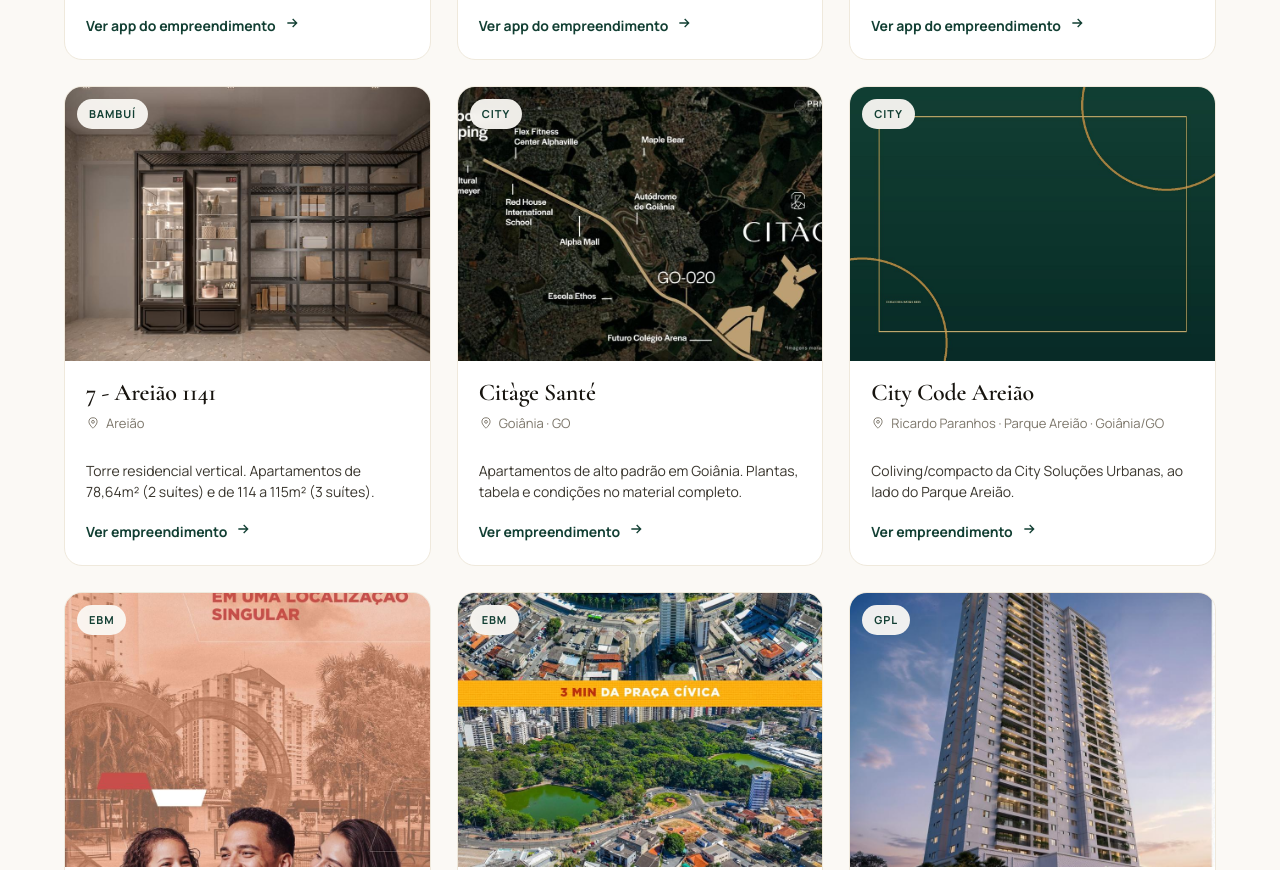
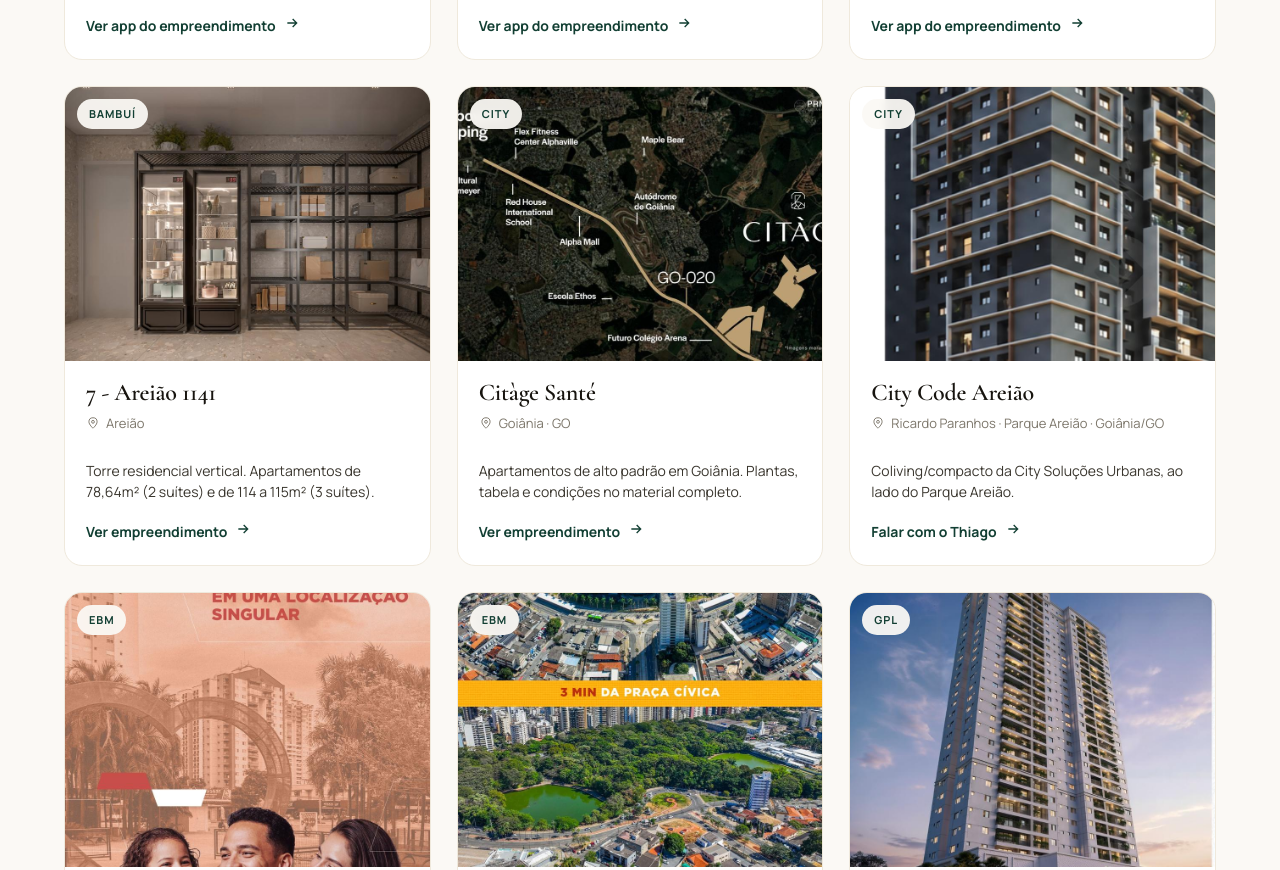
Before and after one commit to thiagoliveiraadv-dev/thiagoliveiraadv-dev.github.io, a plain HTML site: page index.html in a window 1280 px wide. Shown: the part 1958-2828 px from the top of the page. Drawn offline with nearby package versions, Linux system fonts and the light colour scheme.

Commit message:
Corrige imagens dos cards: placeholder sem _ (Jekyll ignorava) e foto do City Code; card do City Code apontava para a landing do Rota Panorama
Co-Authored-By: Claude Opus 5.5 <noreply@anthropic.com>

```diff
--- a/index.html
+++ b/index.html
@@ -310,13 +310,13 @@ h1,h2,h3{font-family:var(--serif);font-weight:600;line-height:1.04;letter-spacin
         </div>
       </article>
       <article class="card reveal" data-cat="Apartamentos">
-        <a class="card-a" href="https://thiagoliveiraadv-dev.github.io/rota-panorama/" target="_blank" rel="noopener" aria-label="City Code Areião"></a>
-        <div class="card-img"><img loading="lazy" src="assets/thumbs/_placeholder.jpg" alt="City Code Areião"><span class="card-badge">CITY</span></div>
+        <a class="card-a" href="https://wa.me/5562982709212?text=Ol%C3%A1%2C%20Thiago%21%20Quero%20saber%20mais%20sobre%20o%20empreendimento%20City%20Code%20Arei%C3%A3o." target="_blank" rel="noopener" aria-label="City Code Areião"></a>
+        <div class="card-img"><img loading="lazy" src="assets/thumbs/city-code.jpg" alt="City Code Areião"><span class="card-badge">CITY</span></div>
         <div class="card-body">
           <h3>City Code Areião</h3>
           <div class="card-loc"><svg viewBox="0 0 24 24" fill="none" stroke="currentColor" stroke-width="1.6" width="14" height="14"><path d="M12 21s-7-6.3-7-11a7 7 0 0 1 14 0c0 4.7-7 11-7 11Z"/><circle cx="12" cy="10" r="2.4"/></svg> Ricardo Paranhos · Parque Areião · Goiânia/GO</div>
           <p class="card-teaser">Coliving/compacto da City Soluções Urbanas, ao lado do Parque Areião.</p>
-          <span class="card-link">Ver empreendimento <span class="arw"><svg viewBox="0 0 24 24" fill="none" stroke="currentColor" stroke-width="2" width="16" height="16"><path d="M5 12h14M13 6l6 6-6 6"/></svg></span></span>
+          <span class="card-link">Falar com o Thiago <span class="arw"><svg viewBox="0 0 24 24" fill="none" stroke="currentColor" stroke-width="2" width="16" height="16"><path d="M5 12h14M13 6l6 6-6 6"/></svg></span></span>
         </div>
       </article>
       <article class="card reveal" data-cat="Apartamentos">
@@ -361,7 +361,7 @@ h1,h2,h3{font-family:var(--serif);font-weight:600;line-height:1.04;letter-spacin
       </article>
       <article class="card reveal" data-cat="Casas &amp; Condomínios">
         <a class="card-a" href="https://thiagoliveiraadv-dev.github.io/surya-by-palme/" target="_blank" rel="noopener" aria-label="Surya By Palme - Lançamento"></a>
-        <div class="card-img"><img loading="lazy" src="assets/thumbs/_placeholder.jpg" alt="Surya By Palme - Lançamento"><span class="card-badge">PALME</span></div>
+        <div class="card-img"><img loading="lazy" src="assets/thumbs/placeholder.jpg" alt="Surya By Palme - Lançamento"><span class="card-badge">PALME</span></div>
         <div class="card-body">
           <h3>Surya By Palme - Lançamento</h3>
           <div class="card-loc"><svg viewBox="0 0 24 24" fill="none" stroke="currentColor" stroke-width="1.6" width="14" height="14"><path d="M12 21s-7-6.3-7-11a7 7 0 0 1 14 0c0 4.7-7 11-7 11Z"/><circle cx="12" cy="10" r="2.4"/></svg> -</div>
@@ -511,7 +511,7 @@ h1,h2,h3{font-family:var(--serif);font-weight:600;line-height:1.04;letter-spacin
       </article>
       <article class="card reveal" data-cat="Apartamentos">
         <a class="card-a" href="https://wa.me/5562982709212?text=Ol%C3%A1%2C%20Thiago%21%20Quero%20saber%20mais%20sobre%20o%20empreendimento%20Pateo%20136%20Opus." target="_blank" rel="noopener" aria-label="Pateo 136 Opus"></a>
-        <div class="card-img"><img loading="lazy" src="assets/thumbs/_placeholder.jpg" alt="Pateo 136 Opus"><span class="card-badge">OPUS</span></div>
+        <div class="card-img"><img loading="lazy" src="assets/thumbs/placeholder.jpg" alt="Pateo 136 Opus"><span class="card-badge">OPUS</span></div>
         <div class="card-body">
           <h3>Pateo 136 Opus</h3>
           <div class="card-loc"><svg viewBox="0 0 24 24" fill="none" stroke="currentColor" stroke-width="1.6" width="14" height="14"><path d="M12 21s-7-6.3-7-11a7 7 0 0 1 14 0c0 4.7-7 11-7 11Z"/><circle cx="12" cy="10" r="2.4"/></svg> Setor Marista, Goiânia/GO</div>
@@ -541,7 +541,7 @@ h1,h2,h3{font-family:var(--serif);font-weight:600;line-height:1.04;letter-spacin
       </article>
       <article class="card reveal" data-cat="Apartamentos">
         <a class="card-a" href="https://wa.me/5562982709212?text=Ol%C3%A1%2C%20Thiago%21%20Quero%20saber%20mais%20sobre%20o%20empreendimento%20Parque%20El%20Retiro." target="_blank" rel="noopener" aria-label="Parque El Retiro"></a>
-        <div class="card-img"><img loading="lazy" src="assets/thumbs/_placeholder.jpg" alt="Parque El Retiro"><span class="card-badge">EURO</span></div>
+        <div class="card-img"><img loading="lazy" src="assets/thumbs/placeholder.jpg" alt="Parque El Retiro"><span class="card-badge">EURO</span></div>
         <div class="card-body">
           <h3>Parque El Retiro</h3>
           <div class="card-loc"><svg viewBox="0 0 24 24" fill="none" stroke="currentColor" stroke-width="1.6" width="14" height="14"><path d="M12 21s-7-6.3-7-11a7 7 0 0 1 14 0c0 4.7-7 11-7 11Z"/><circle cx="12" cy="10" r="2.4"/></svg> Park Lozandes, Goiânia/GO</div>
@@ -551,7 +551,7 @@ h1,h2,h3{font-family:var(--serif);font-weight:600;line-height:1.04;letter-spacin
       </article>
       <article class="card reveal" data-cat="Apartamentos">
         <a class="card-a" href="https://wa.me/5562982709212?text=Ol%C3%A1%2C%20Thiago%21%20Quero%20saber%20mais%20sobre%20o%20empreendimento%20Parque%20Noronha." target="_blank" rel="noopener" aria-label="Parque Noronha"></a>
-        <div class="card-img"><img loading="lazy" src="assets/thumbs/_placeholder.jpg" alt="Parque Noronha"><span class="card-badge">EURO</span></div>
+        <div class="card-img"><img loading="lazy" src="assets/thumbs/placeholder.jpg" alt="Parque Noronha"><span class="card-badge">EURO</span></div>
         <div class="card-body">
           <h3>Parque Noronha</h3>
           <div class="card-loc"><svg viewBox="0 0 24 24" fill="none" stroke="currentColor" stroke-width="1.6" width="14" height="14"><path d="M12 21s-7-6.3-7-11a7 7 0 0 1 14 0c0 4.7-7 11-7 11Z"/><circle cx="12" cy="10" r="2.4"/></svg> Park Lozandes, Goiânia/GO</div>
@@ -611,7 +611,7 @@ h1,h2,h3{font-family:var(--serif);font-weight:600;line-height:1.04;letter-spacin
       </article>
       <article class="card reveal" data-cat="Casas &amp; Condomínios">
         <a class="card-a" href="https://wa.me/5562982709212?text=Ol%C3%A1%2C%20Thiago%21%20Quero%20saber%20mais%20sobre%20o%20empreendimento%20Jardins%20%C3%81ustria." target="_blank" rel="noopener" aria-label="Jardins Áustria"></a>
-        <div class="card-img"><img loading="lazy" src="assets/thumbs/_placeholder.jpg" alt="Jardins Áustria"><span class="card-badge">FGR</span></div>
+        <div class="card-img"><img loading="lazy" src="assets/thumbs/placeholder.jpg" alt="Jardins Áustria"><span class="card-badge">FGR</span></div>
         <div class="card-body">
           <h3>Jardins Áustria</h3>
           <div class="card-loc"><svg viewBox="0 0 24 24" fill="none" stroke="currentColor" stroke-width="1.6" width="14" height="14"><path d="M12 21s-7-6.3-7-11a7 7 0 0 1 14 0c0 4.7-7 11-7 11Z"/><circle cx="12" cy="10" r="2.4"/></svg> GO-060, saída para Trindade · Goiânia/GO</div>
@@ -631,7 +631,7 @@ h1,h2,h3{font-family:var(--serif);font-weight:600;line-height:1.04;letter-spacin
       </article>
       <article class="card reveal" data-cat="Lotes &amp; Chácaras">
         <a class="card-a" href="https://wa.me/5562982709212?text=Ol%C3%A1%2C%20Thiago%21%20Quero%20saber%20mais%20sobre%20o%20empreendimento%20Reserva%20do%20Parque." target="_blank" rel="noopener" aria-label="Reserva do Parque"></a>
-        <div class="card-img"><img loading="lazy" src="assets/thumbs/_placeholder.jpg" alt="Reserva do Parque"><span class="card-badge">CEPACOL [LEANDRO]</span></div>
+        <div class="card-img"><img loading="lazy" src="assets/thumbs/placeholder.jpg" alt="Reserva do Parque"><span class="card-badge">CEPACOL [LEANDRO]</span></div>
         <div class="card-body">
           <h3>Reserva do Parque</h3>
           <div class="card-loc"><svg viewBox="0 0 24 24" fill="none" stroke="currentColor" stroke-width="1.6" width="14" height="14"><path d="M12 21s-7-6.3-7-11a7 7 0 0 1 14 0c0 4.7-7 11-7 11Z"/><circle cx="12" cy="10" r="2.4"/></svg> Senador Canedo/GO</div>
@@ -641,7 +641,7 @@ h1,h2,h3{font-family:var(--serif);font-weight:600;line-height:1.04;letter-spacin
       </article>
       <article class="card reveal" data-cat="Apartamentos">
         <a class="card-a" href="https://wa.me/5562982709212?text=Ol%C3%A1%2C%20Thiago%21%20Quero%20saber%20mais%20sobre%20o%20empreendimento%20Jard%C3%A3." target="_blank" rel="noopener" aria-label="Jardã"></a>
-        <div class="card-img"><img loading="lazy" src="assets/thumbs/_placeholder.jpg" alt="Jardã"><span class="card-badge">PALME</span></div>
+        <div class="card-img"><img loading="lazy" src="assets/thumbs/placeholder.jpg" alt="Jardã"><span class="card-badge">PALME</span></div>
         <div class="card-body">
           <h3>Jardã</h3>
           <div class="card-loc"><svg viewBox="0 0 24 24" fill="none" stroke="currentColor" stroke-width="1.6" width="14" height="14"><path d="M12 21s-7-6.3-7-11a7 7 0 0 1 14 0c0 4.7-7 11-7 11Z"/><circle cx="12" cy="10" r="2.4"/></svg> Jardim América · Goiânia/GO</div>
@@ -651,7 +651,7 @@ h1,h2,h3{font-family:var(--serif);font-weight:600;line-height:1.04;letter-spacin
       </article>
       <article class="card reveal" data-cat="Apartamentos">
         <a class="card-a" href="https://wa.me/5562982709212?text=Ol%C3%A1%2C%20Thiago%21%20Quero%20saber%20mais%20sobre%20o%20empreendimento%2015W22." target="_blank" rel="noopener" aria-label="15W22"></a>
-        <div class="card-img"><img loading="lazy" src="assets/thumbs/_placeholder.jpg" alt="15W22"><span class="card-badge">GPE</span></div>
+        <div class="card-img"><img loading="lazy" src="assets/thumbs/placeholder.jpg" alt="15W22"><span class="card-badge">GPE</span></div>
         <div class="card-body">
           <h3>15W22</h3>
           <div class="card-loc"><svg viewBox="0 0 24 24" fill="none" stroke="currentColor" stroke-width="1.6" width="14" height="14"><path d="M12 21s-7-6.3-7-11a7 7 0 0 1 14 0c0 4.7-7 11-7 11Z"/><circle cx="12" cy="10" r="2.4"/></svg> Setor Bueno · Goiânia/GO</div>
@@ -661,7 +661,7 @@ h1,h2,h3{font-family:var(--serif);font-weight:600;line-height:1.04;letter-spacin
       </article>
       <article class="card reveal" data-cat="Apartamentos">
         <a class="card-a" href="https://wa.me/5562982709212?text=Ol%C3%A1%2C%20Thiago%21%20Quero%20saber%20mais%20sobre%20o%20empreendimento%20Fusion." target="_blank" rel="noopener" aria-label="Fusion"></a>
-        <div class="card-img"><img loading="lazy" src="assets/thumbs/_placeholder.jpg" alt="Fusion"><span class="card-badge">DINÂMICA</span></div>
+        <div class="card-img"><img loading="lazy" src="assets/thumbs/placeholder.jpg" alt="Fusion"><span class="card-badge">DINÂMICA</span></div>
         <div class="card-body">
           <h3>Fusion</h3>
           <div class="card-loc"><svg viewBox="0 0 24 24" fill="none" stroke="currentColor" stroke-width="1.6" width="14" height="14"><path d="M12 21s-7-6.3-7-11a7 7 0 0 1 14 0c0 4.7-7 11-7 11Z"/><circle cx="12" cy="10" r="2.4"/></svg> Setor Nova Suíça · Goiânia/GO</div>
@@ -681,7 +681,7 @@ h1,h2,h3{font-family:var(--serif);font-weight:600;line-height:1.04;letter-spacin
       </article>
       <article class="card reveal" data-cat="Lotes &amp; Chácaras">
         <a class="card-a" href="https://wa.me/5562982709212?text=Ol%C3%A1%2C%20Thiago%21%20Quero%20saber%20mais%20sobre%20o%20empreendimento%20Fazenda%20Lumiar." target="_blank" rel="noopener" aria-label="Fazenda Lumiar"></a>
-        <div class="card-img"><img loading="lazy" src="assets/thumbs/_placeholder.jpg" alt="Fazenda Lumiar"><span class="card-badge">GAUDÍ</span></div>
+        <div class="card-img"><img loading="lazy" src="assets/thumbs/placeholder.jpg" alt="Fazenda Lumiar"><span class="card-badge">GAUDÍ</span></div>
         <div class="card-body">
           <h3>Fazenda Lumiar</h3>
           <div class="card-loc"><svg viewBox="0 0 24 24" fill="none" stroke="currentColor" stroke-width="1.6" width="14" height="14"><path d="M12 21s-7-6.3-7-11a7 7 0 0 1 14 0c0 4.7-7 11-7 11Z"/><circle cx="12" cy="10" r="2.4"/></svg> Residencial Bela Vista · Goiânia (região)</div>
```
Also changed, not shown: assets/thumbs/city-code.jpg (added), assets/thumbs/placeholder.jpg (renamed from assets/thumbs/_placeholder.jpg).
